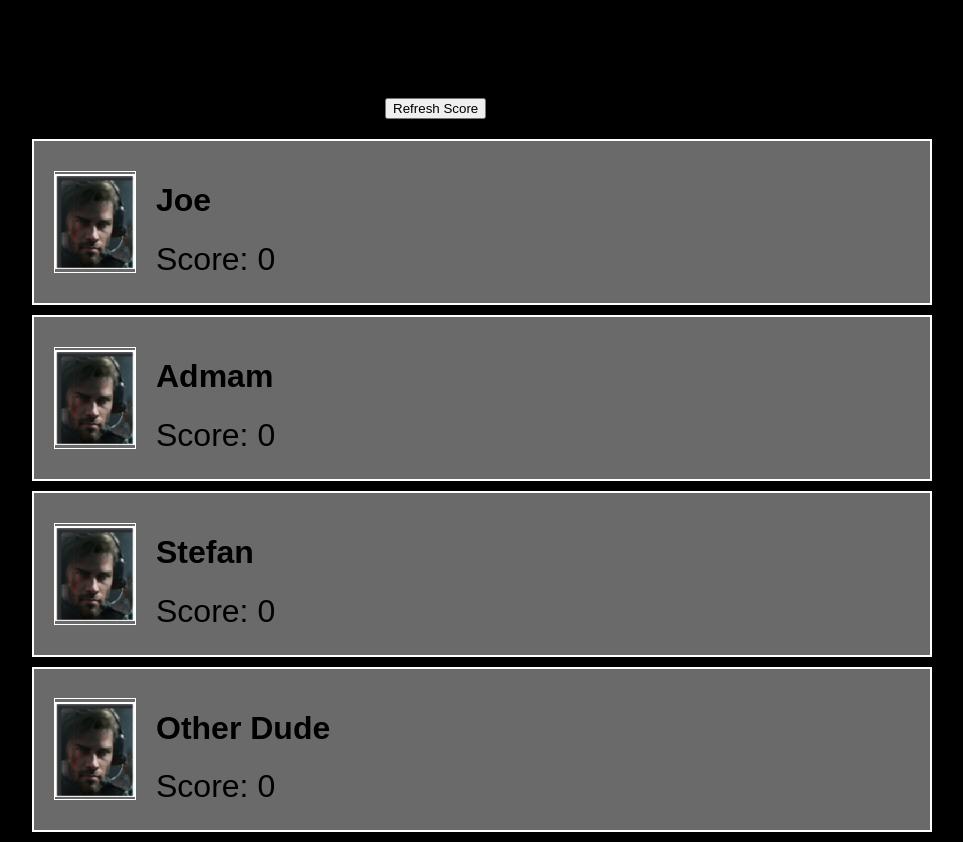
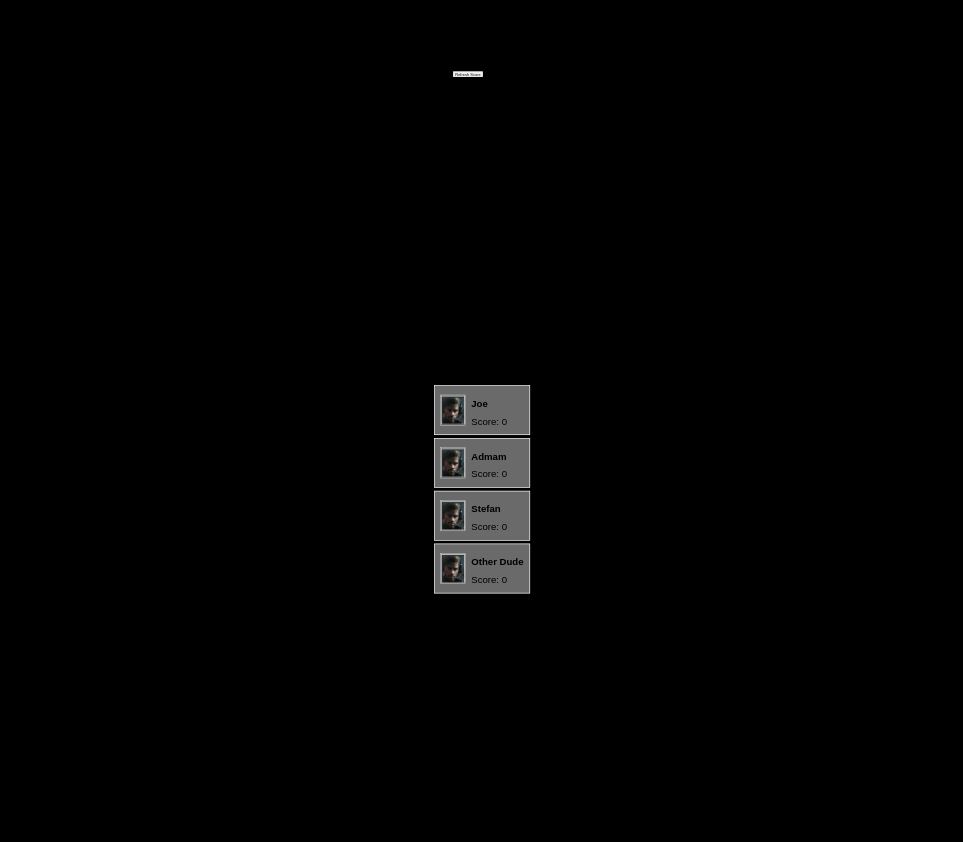
Before and after one commit to stefanman125/ImmersiveTableTop, a plain HTML site: page StartPage/leaderboard.html in a window 1280 px wide. Shown: the whole page, without its empty margins (158-1121 px from the left). After the commit the page ends 800 px from the top, so only its background shows below. Drawn offline with Linux system fonts and the light colour scheme.

Commit message:
Updates to leaderboard and scoreboard to allow for more users to be added into leaderboard layout

```diff
--- a/StartPage/css/leaderboard.css
+++ b/StartPage/css/leaderboard.css
@@ -11,11 +11,13 @@ body {
 
 .scoreboard {
     margin-bottom: 20px;
+    transform: scale(0.3);
 }
 
 .leaderboard {
-    width: 80%;
+    transform: scale(0.3);
     max-width: 900px;
+
 }
 
 .player-card {
@@ -27,6 +29,7 @@ body {
     margin-bottom: 10px;
     background-color: rgba(163, 163, 163, 0.653);
     transition: transform 1s ease;
+
 }
 
 .avatar {
--- a/static/css/leaderboard.css
+++ b/static/css/leaderboard.css
@@ -1,46 +1,64 @@
-.scoreboard {
-    margin-bottom: 20px;
-}
+#leaderboard {
+    display: flex;
+    position: absolute;
+    flex-direction: column;
+    top: -1%;
+    padding-top: 4%;
+    padding-bottom: 10%;
+    /* padding-right: 10%; */
+    /* padding-left: 10%; */
+    /* padding-bottom: 2%; */
+    /* padding: 5%; */
+    margin: 0 auto;
+    max-height: 90%;
+    width: 100%;
+    height: 100%;
+    z-index: 1;
 
-.leaderboard {
-    position: absolute;
-    top: -1%;
-    width: 90%;
-    height: 50%;
-    z-index: 1; /* make sure the video is on top of the gif*/
 }
 
 .player-card {
     display: flex;
     align-items: center;
-    justify-content: start;
-    border: 2px solid rgb(255, 255, 255);
-    padding: 20px;
-    margin-bottom: 10px;
-    background-color: rgba(163, 163, 163, 0.653);
-    transition: transform 1s ease;
+    justify-content: flex-start;
+    padding: 2%;
+    background-color: rgb(133, 132, 132);
+    border: 2px solid #000000;
+
+    transition: transform 1s ease, height 0.5s ease;
+    /* Add height transition for smooth scaling */
+    max-width: 100%;
+    padding-left: 5%;
+
+    overflow: hidden;
+
 }
 
-.avatar {
-    width: 80px;
-    height: 100px;
-    margin-right: 20px;
+.player-card .avatar {
+    width: 10%;
+    height: auto;
     object-fit: contain;
-    border: 1px solid rgb(255, 255, 255);
+    margin-right: 10px;
+    border-radius: 50%;
 }
 
 .player-info {
-    text-align: left;
+    display: flex;
+    flex-direction: column;
+    justify-content: center;
+    font-size: 0.5em;
+    flex: 1;
 }
 
 .player-info h3 {
+    font-size: 0.5em;
     margin: 0;
-    font-size: 1.2rem;
+
 }
 
 .player-info p {
-    margin: 5px 0;
-    font-size: 2rem;
+    font-size: 3em;
+    margin: 0;
 }
 
 .highlighted {
```
Also changed, not shown: static/js/scoreboard.js (+16 -1 lines).
